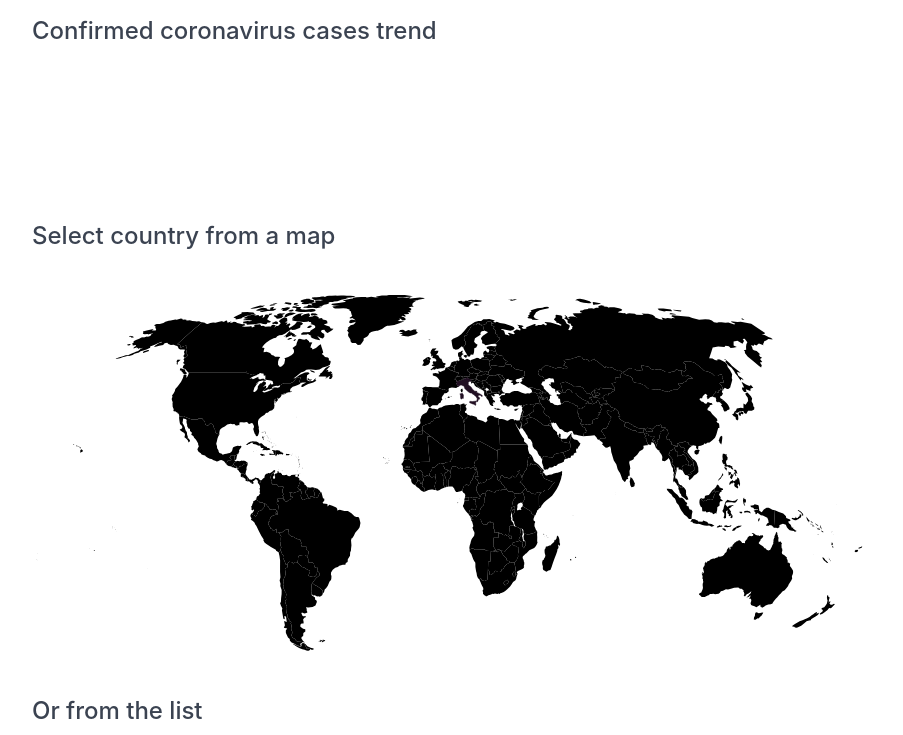
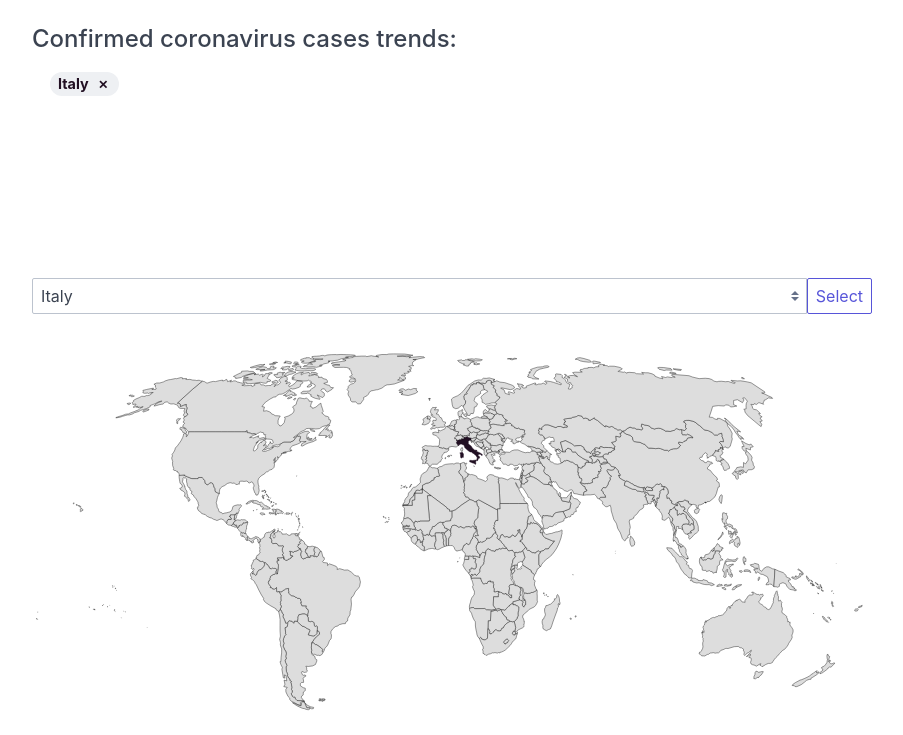
Before and after one commit to kwasniew/covid.reports, a website built with Parcel: page index.html in a window 1280 px wide. Shown: the part 59-794 px from the top of the page, without its empty margins (188-1091 px from the left). Built offline with nearby package versions, Linux system fonts and the light colour scheme; no server answers.

Commit message:
ui makeover

```diff
--- a/index.css
+++ b/index.css
@@ -1,3 +1,3 @@
 path:hover{
-    fill-opacity:0.7;
+    fill-opacity: 0.7;
 }
--- a/index.html
+++ b/index.html
@@ -20,8 +20,7 @@
             <a href="https://github.com/kwasniew/corona" class="btn btn-link">GitHub</a>
         </section>
     </header>
-    <h4>Confirmed coronavirus cases trend</h4>
-    <canvas id="chart"></canvas>
+
     <div id="control-panel"></div>
 </div>
 </body>
--- a/index.js
+++ b/index.js
@@ -213,6 +213,8 @@ const countrySvg = state => country => {
     return html`
       <path
         onclick=${AddCountry(country)}
+        fill="#dddddd"
+        stroke="#111111"
         id="${country}"
         d="${countries[country].d}"
       />
@@ -255,6 +257,24 @@ const tableHeader = (name, text) => state => {
   `;
 };
 
+const selectedCountries = state => html`
+  <ul>
+    ${Array.from(state.selectedCountries).map(
+      name =>
+        html`
+          <li
+            class="chip"
+            onclick=${countryAction(state)(name)}
+            style=${countryHighlight(state)(name)}
+          >
+            ${name}
+            <a class="btn btn-clear" href="#" aria-label="Close" role="button"></a>
+          </li>
+        `
+    )}
+  </ul>
+`;
+
 app({
   init: [
     {
@@ -269,43 +289,29 @@ app({
     console.log(state) ||
     html`
       <div class="mt-2">
-        <div class="mt-2">
-          <h4 class="mt-2">Select country from a map</h4>
-          <svg xmlns="http://www.w3.org/2000/svg" viewBox="0 0 2000 1001">
-            ${sortedCountryNames.map(countrySvg(state))}
-          </svg>
-        </div>
-        <div class="mt-2">
-          <h4>Or from the list</h4>
+        <h4>Confirmed coronavirus cases trends:</h4>
+        ${selectedCountries(state)}
+        <canvas id="chart"></canvas>
+         <div class="mt-2">
           <div class=" form-group input-group">
             <select
               oninput=${[SelectCountry, targetValue]}
               class="countries form-select"
             >
               ${sortedCountryNames.map(name =>
-                selectedOption(state.currentCountry, name)
-              )}
+        selectedOption(state.currentCountry, name)
+    )}
             </select>
             <button class="btn" onclick=${AddSelectedCountry}>Select</button>
           </div>
+        </div>
+        <div class="mt-2">
+          <svg xmlns="http://www.w3.org/2000/svg" viewBox="0 0 2000 1001">
+            ${sortedCountryNames.map(countrySvg(state))}
+          </svg>
+        </div>
+        ${selectedCountries(state)}
 
-          <div>
-            <ul>
-              ${Array.from(state.selectedCountries).map(
-                name =>
-                  html`
-                    <li
-                      onclick=${countryAction(state)(name)}
-                      style=${countryHighlight(state)(name)}
-                    >
-                      ${name} (x)
-                    </li>
-                  `
-              )}
-            </ul>
-          </div>
-        </div>
-        <h4>Or from the table</h4>
         <table class="table">
           <tr>
             ${tableHeader("name", "Country")(state)}
```
